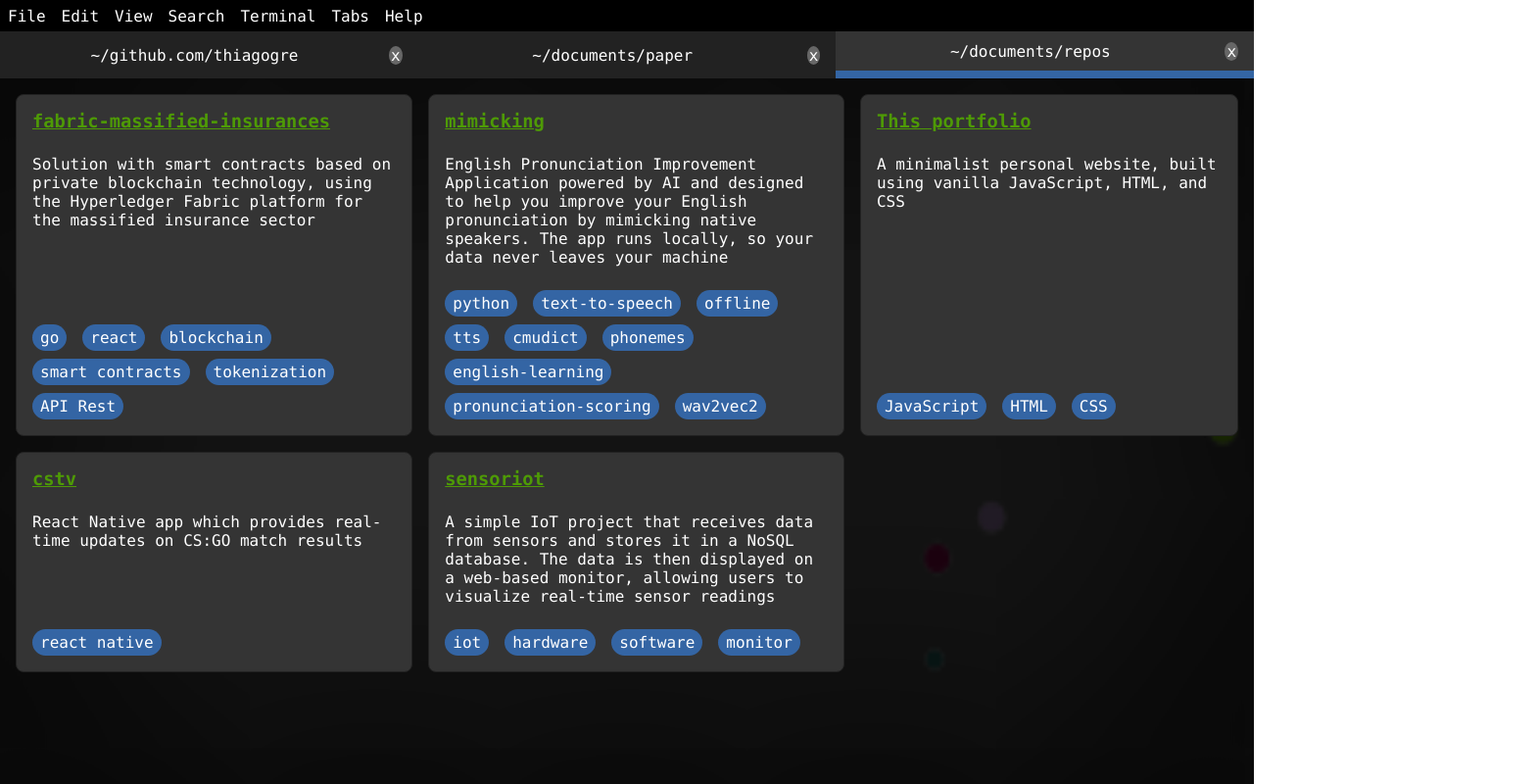
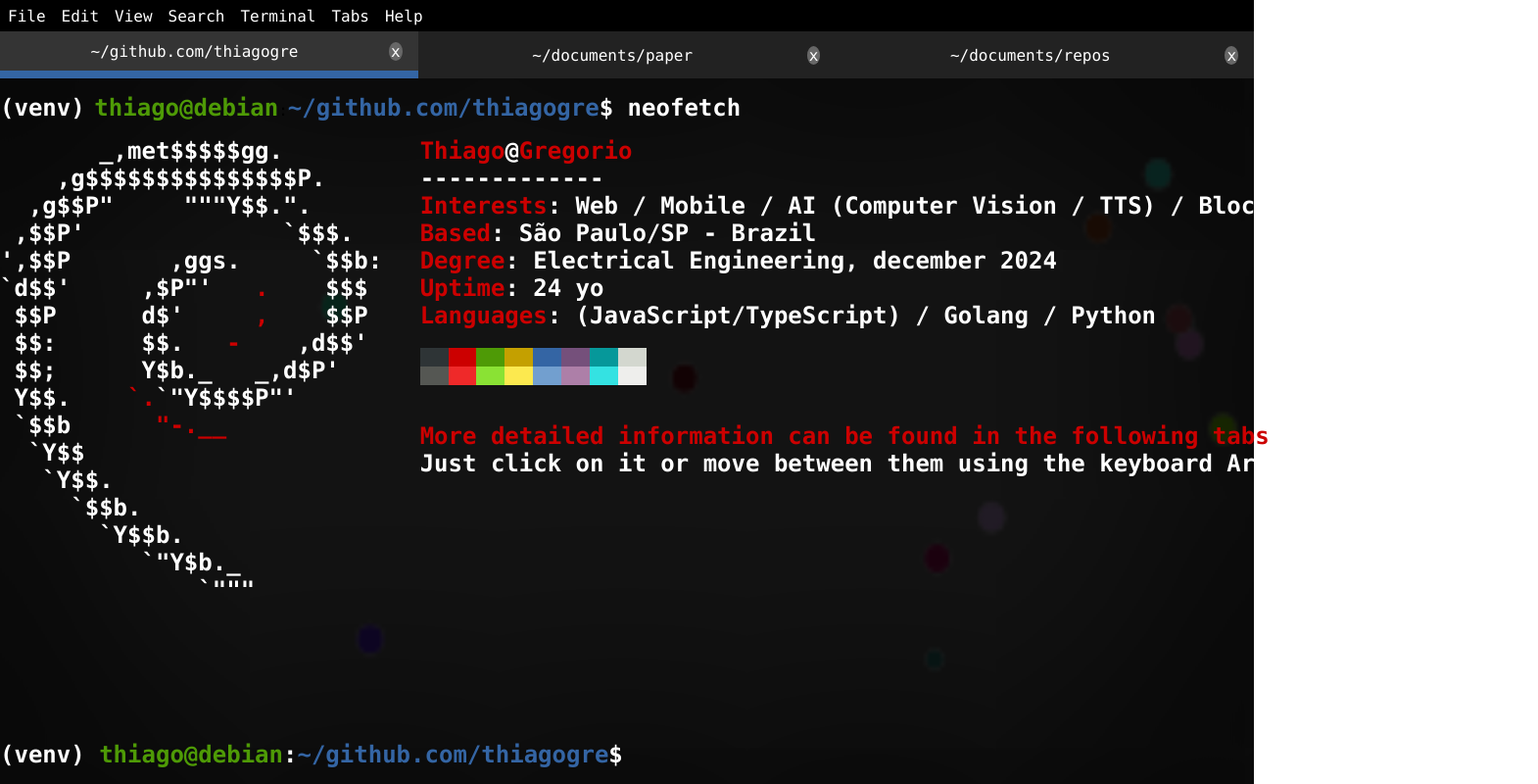
Before and after one commit to thiagogre/thiagogre.github.io, a plain HTML site: page index.html in a window 1280 px wide. Shown: the whole page at 98% size, 1570 px wide, since content can reach past the window. Drawn offline with Linux system fonts and the light colour scheme.

Commit message:
adjust default active tab

```diff
--- a/index.html
+++ b/index.html
@@ -19,7 +19,7 @@
         <span>Help</span>
     </header>
     <div id="tabs">
-        <div class="tab" data-id="neofetch">
+        <div class="tab active" data-id="neofetch">
             <div><span>~/github.com/thiagogre</span></div>
             <div><span>x</span></div>
         </div>
@@ -31,13 +31,13 @@
             <div><span>~/documents/paper</span></div>
             <div><span>x</span></div>
         </div>
-        <div class="tab active" data-id="repos">
+        <div class="tab" data-id="repos">
             <div><span>~/documents/repos</span></div>
             <div><span>x</span></div>
         </div>
     </div>
     <canvas id="canvas"></canvas>
-    <main id="neofetch" class="translucent">
+    <main id="neofetch" class="translucent active">
         <div class="shell-container">
             <b>(venv)</b> <span class="green"><b>thiago@debian</b></span>:<span
                 class="blue"><b>~/github.com/thiagogre</b></span><b>$ neofetch</b>
@@ -104,7 +104,7 @@
     <main id="paper">
         <iframe title="Paper" width="100%" height="100%" frameborder="0" src="./paper.pdf"></iframe>
     </main>
-    <main id="repos" class="translucent active">
+    <main id="repos" class="translucent">
         <div class="cards">
             <div class="card">
                 <div class="card-header">
```
